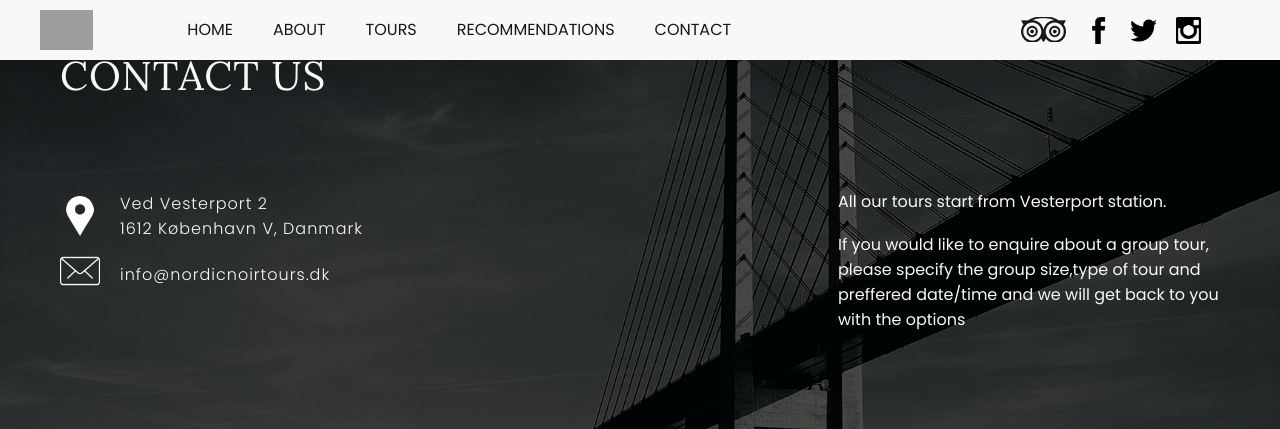
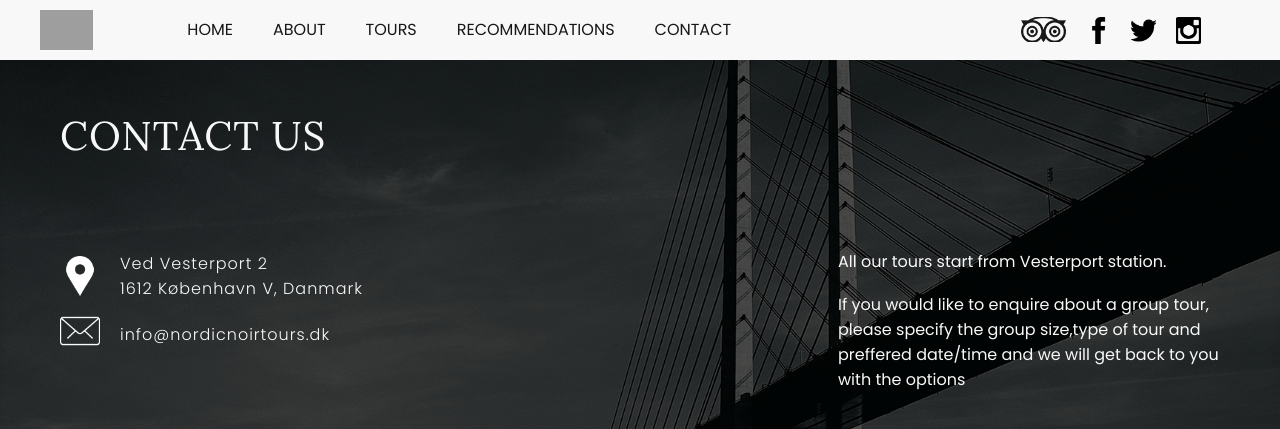
Before and after one commit to EduardCarmocanu/nordic-noir, a PHP site: page /contact.php in a window 1280 px wide. Shown: the top 429 px of the page. Run offline with PHP 8.4, Linux system fonts and the light colour scheme; style sheets or scripts are compiled from the project's sources; some libraries are stand-ins or nearby versions; grey boxes are pictures that could not be loaded.

Commit message:
Added padding

```diff
--- a/scss/custom/_contact.scss
+++ b/scss/custom/_contact.scss
@@ -1,3 +1,5 @@
+.contact-main {
+	padding-top: 60px;
 	.contact-info {
 		background-image: url('/assets/2.jpg');
 		.contact-info-wrapper  {
@@ -20,3 +22,4 @@
 			font-weight: 400;
 		}
 	}
+}
```
Lines whose indentation alone changed are shown as unchanged.
